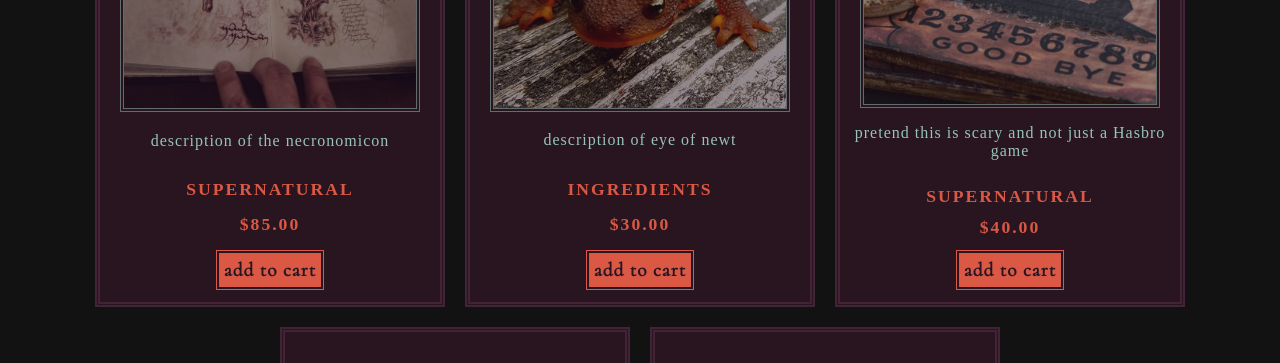
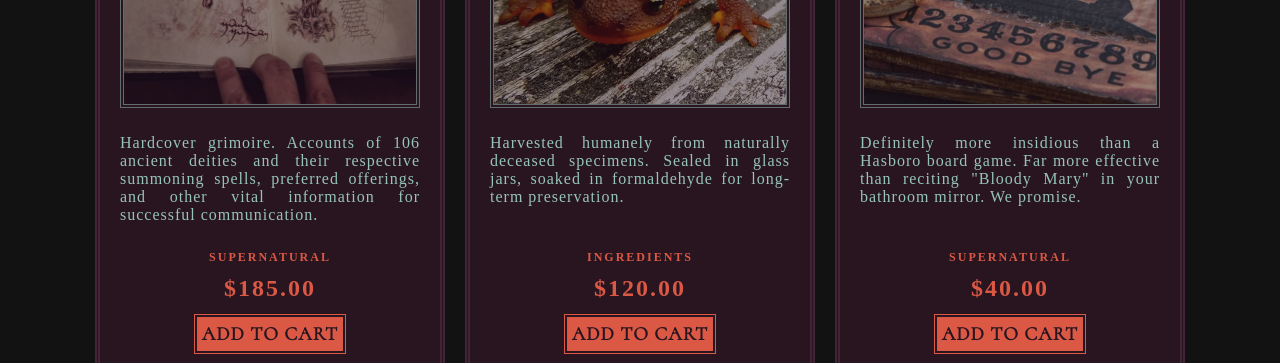
Before and after one commit to ian-ch-jsx/lab-06-e-commerce-site, a website with bundled scripts: page index.html in a window 1280 px wide. Shown: the part 310-673 px from the top of the page. Built offline with nearby package versions, Linux system fonts and the light colour scheme.

Commit message:
added product descriptions

```diff
--- a/products.js
+++ b/products.js
@@ -3,36 +3,36 @@ export const products = [
         id: '1',
         name: 'Necronomicon',
         image: './assets/necronomicon.jpg',
-    description: 'description of the necronomicon',
+        description: 'Hardcover grimoire. Accounts of 106 ancient deities and their respective summoning spells, preferred offerings, and other vital information for successful communication.',
         category: 'supernatural',
-    price: `$85.00`,
+        price: `$185.00`,
     },
     {
         id: '2',
         name: 'Eye of Newt',
         image: './assets/newt-eyes.jpg',
-    description: 'description of eye of newt',
+        description: 'Harvested humanely from naturally deceased specimens. Sealed in glass jars, soaked in formaldehyde for long-term preservation.',
         category: 'ingredients',
-    price: `$30.00` },
+        price: `$120.00` },
     {
         id: '3',
         name: 'Ouija Board',
         image: './assets/ouija-board.jpg',
-    description: 'pretend this is scary and not just a Hasbro game',
+        description: `Definitely more insidious than a Hasboro board game. Far more effective than reciting "Bloody Mary" in your bathroom mirror. We promise.`,
         category: 'supernatural',
         price: `$40.00` },
     {
         id: '4',
         name: 'Werewolf Drool',
         image: './assets/werewolf-drool.jpg',
-    description: 'slimy.',
+        description: 'Product collected from fully consenting, independently contracted werewolves, restrained for safety purposes during extraction. Each glass vial contains approximately 100mg of saliva.',
         category: 'ingredients',
-    price: `$75.00` },
+        price: `$785.00` },
     {
         id: '5',
         name: 'Wooden Stake Set',
         image: './assets/wooden-stake.jpg',
-    description: 'description of the wooden stakes',
+        description: `Hand carved wooden stakes for the destruction of vampires and adjacent species. All stakes can be blessed by a Roman Catholic Priest for an additional $75.00 fee.`,
         category: 'tools',
         price: `$100.00` },
 ];
--- a/render-product.js
+++ b/render-product.js
@@ -9,6 +9,7 @@ export function renderProduct(products){
     img.src = products.image;
 
     const description = document.createElement('p');
+    description.classList.add('description');
     description.textContent = products.description;
 
     const categoryList = document.createElement('p');
--- a/styles/style.css
+++ b/styles/style.css
@@ -31,22 +31,22 @@ h2 {
     padding: 10px;
 }
 
+.product-card:hover {
+    border: 5px double #DA5844;
+}
+
 .product-card img {
     width: 300px;
     border: 4px double #97C4B6;
     opacity: 50%;
 }
 
-.product-card img:hover {
-    opacity: 100%;
-}
-
-.category, .price {
+.category {
     text-transform: uppercase;
     color:#DA5844;
     font-weight: bold;
     letter-spacing: 2px;
-    font-size: 1.1rem;
+    font-size: 0.75rem;
     margin: 10px;
 }
 
@@ -55,10 +55,16 @@ h2 {
     color:#DA5844;
     font-weight: bold;
     letter-spacing: 2px;
-    font-size: 1.1rem;
+    font-size: 1.5rem;
     margin-bottom: 10px;
     margin-top: 0px;
 
+}
+
+.description {
+    text-align:justify;
+    padding: 10px;
+    height: 100px;
 }
 
 button {
@@ -70,4 +76,9 @@ button {
     font-family: 'Cormorant', serif;
     font-weight: bold;
     letter-spacing: 1px;
+    text-transform: uppercase;
 }
+
+button:hover {
+opacity: 70%;
+}
```
Also changed, not shown: 1 other file. Lines whose indentation alone changed are shown as unchanged.
